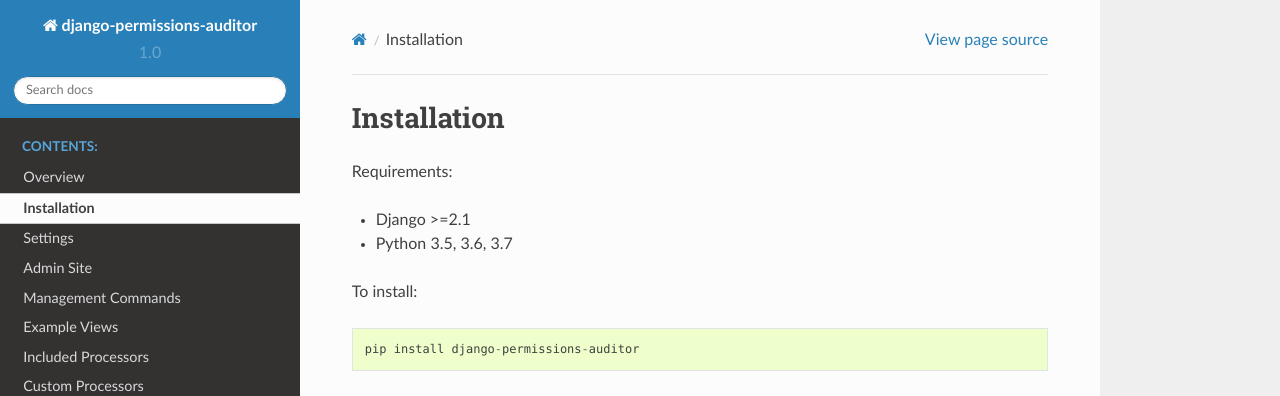
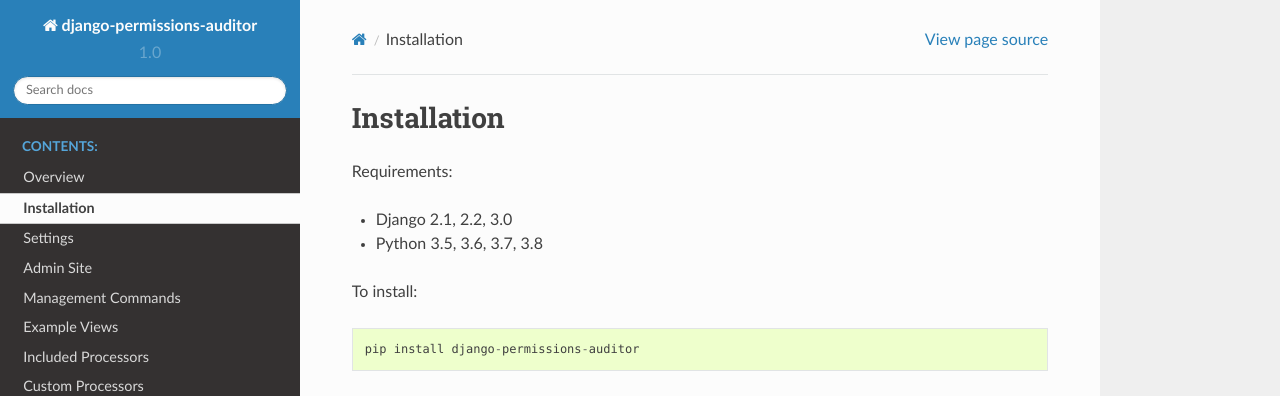
Before and after one commit to AACEngineering/django-permissions-auditor, a Sphinx documentation site: the page built from docs/installation.rst, in a window 1280 px wide. Shown: the top 396 px of the page. Built offline with Sphinx 7.4.7 and the Read the Docs theme 2.0.0, drawn with Linux system fonts in a browser that asks for light colours.

Commit message:
Docs: update supported django / python versions

```diff
--- a/docs/installation.rst
+++ b/docs/installation.rst
@@ -3,8 +3,8 @@
 
 Requirements:
 
-* Django >=2.1
-* Python 3.5, 3.6, 3.7
+* Django 2.1, 2.2, 3.0
+* Python 3.5, 3.6, 3.7, 3.8
 
 
 To install::
```
Also changed, not shown: .travis.yml.
